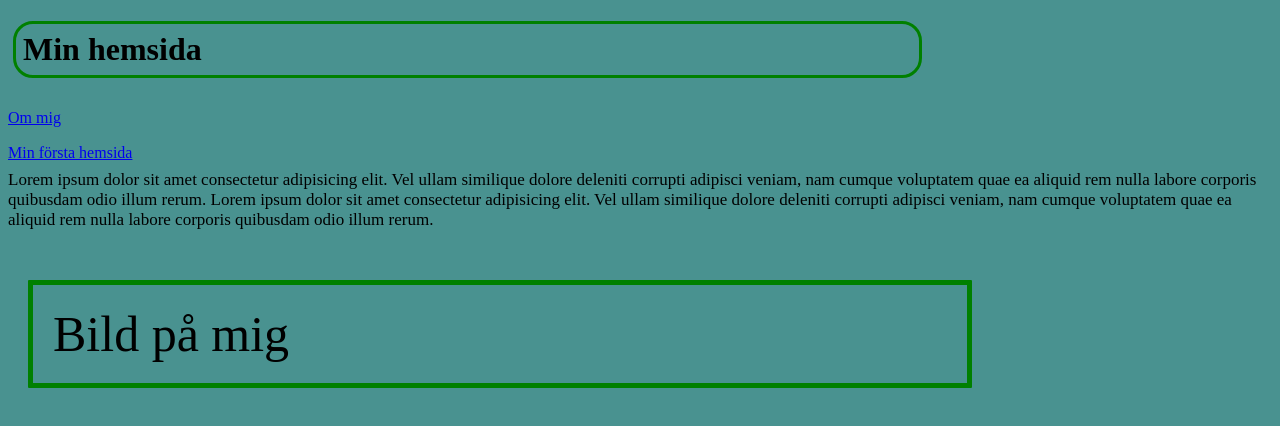
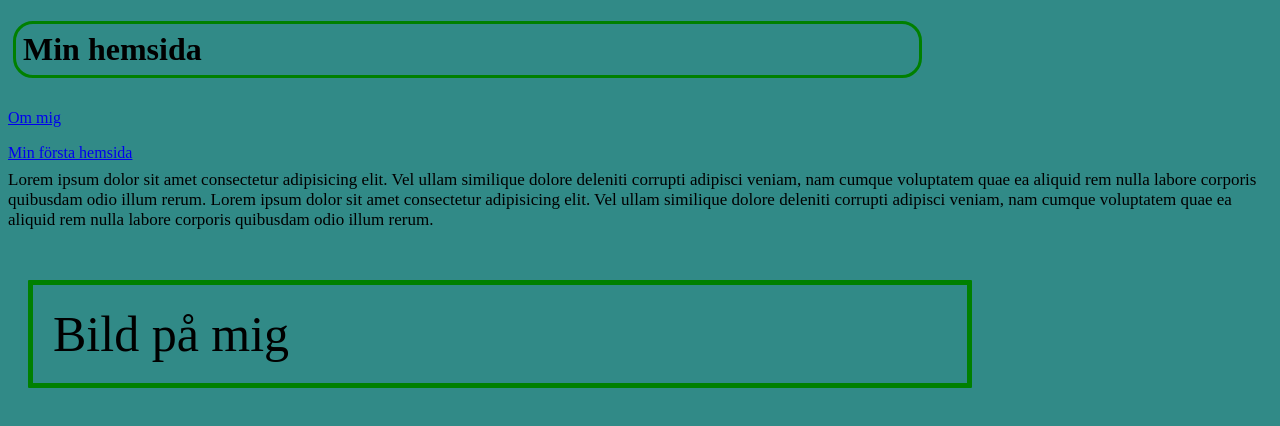
Before and after one commit to jonathankeuls/Github-projekt, a plain HTML site: page min hemsida.html in a window 1280 px wide. Drawn offline with Linux system fonts and the light colour scheme.

Commit message:
mörkare bakgrundsbild

```diff
--- a/min hemsida.html
+++ b/min hemsida.html
@@ -41,7 +41,7 @@
    }
 
  </style>
-  <body style="background-color: rgba(36, 124, 121, 0.829);">
+  <body style="background-color: rgba(7, 114, 110, 0.829);">
 
     <h1>Min hemsida</h1>
  <div>
```
